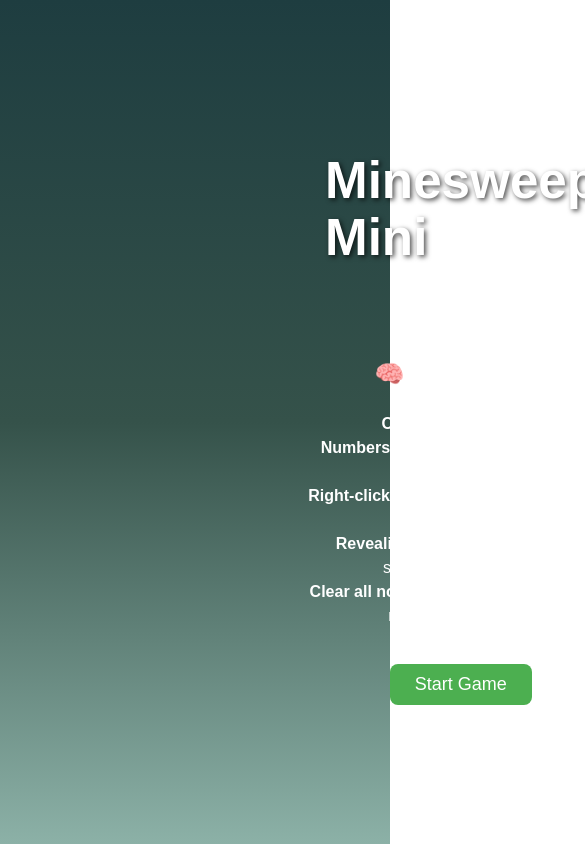
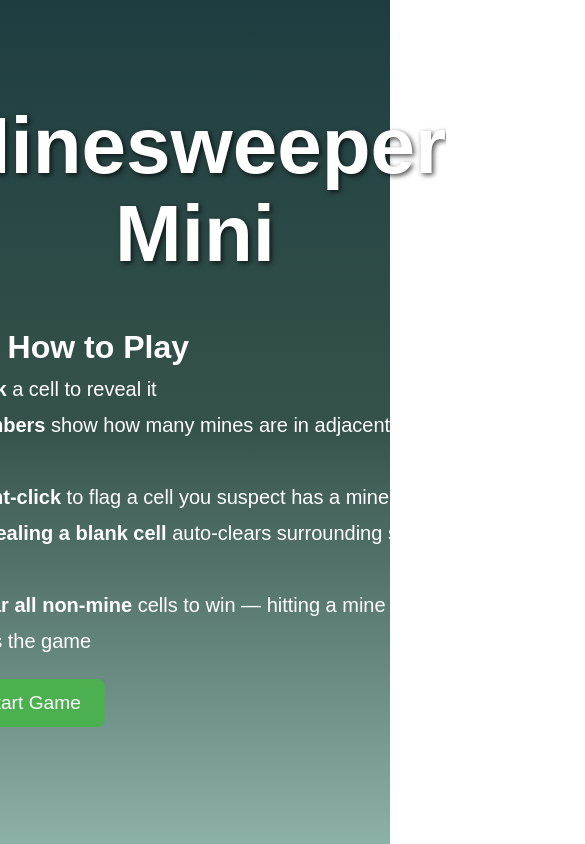
Before and after one commit to almondisrael/minesweeper-mini, a React (Vite) app: page / in a window 390 px wide. Shown: the top 844 px of the page, 585 px wide, since content can reach past the window. Built offline with nearby package versions, Linux system fonts and the light colour scheme.

Commit message:
Finalize Minesweeper game UI and logic

```diff
--- a/src/Components/GameBoard.css
+++ b/src/Components/GameBoard.css
@@ -1,17 +1,43 @@
+
+.app-container {
+  display: flex;
+  flex-direction: column;
+  align-items: center;
+  justify-content: center;
+
+  max-width: 100vw;
+  max-height: 100vh;
+  padding: 20px;
+  text-align: center;
+}
+
+* {
+  box-sizing: border-box;
+  margin: 0;
+  padding: 0;
+}
+
+body, html {
+  height: 100%;
+  background-color: #1e1e1e;
+  font-family: Arial, sans-serif;
+}
+
+
+.app-title {
+  color: #ffffff;
+  text-shadow: 2px 2px 5px rgba(0, 0, 0, 0.7);
+  font-size: 28px;
+  margin-bottom: 20px;
+}
+
 .game-board {
   display: grid;
   grid-template-columns: repeat(8, 40px);
-    grid-template-rows: repeat(8,40px);
+  grid-template-rows: repeat(8, 40px);
   gap: 1px;
-    margin: 20px auto;
-    margin-left: 350px;
 }
 
-.app-title{
-    margin-left: 325px;
-    color: #ffffff;
-    text-shadow: 2px 2px 5px rgba(0, 0, 0, 0.7);
-}
 
 .square {
   width: 40px;
@@ -20,21 +46,20 @@
   display: flex;
   justify-content: center;
   align-items: center;
-    cursor: pointer;
   font-size: 20px;
   font-weight: bold;
   user-select: none;
-    cursor: pointer;
   transition: background-color 0.2s ease;
-
+  border: none;
 }
 
 .square.opened {
-    background-color: yellow;
-    border: 1px solid green;
-    cursor: pointer;
+  background-color: #d1d1d1;
+  border: 1px solid #999;
+  color: black;
+  cursor: default;
+}
 
-}
 
 .square.flagged {
   background-color: gold;
@@ -47,15 +72,29 @@
 
 .square.default.hover {
   background-color: purple;
+}
 
-}
 .status-bar {
   display: flex;
-  justify-content: space-between;
+  justify-content: center;
   align-items: center;
-  margin: 10px;
+  gap: 20px;
   font-weight: bold;
+  margin-bottom: 15px;
+}
 
+.status-text {
+  color: #f44336;
+}
+
+.good-luck {
+  color: #4caf50;
+}
+
+.timer {
+  color: #ffffff;
+  font-size: 16px;
+  padding: 4px 8px;
 }
 
 .restart-button {
@@ -68,7 +107,6 @@
   font-size: 14px;
   cursor: pointer;
   transition: background 0.3s ease, transform 0.2s ease;
-  margin-left:300px;
 }
 
 .restart-button:hover {
@@ -77,12 +115,9 @@
 }
 
 .instructions-screen {
-  text-align: center;
   margin-top: 50px;
   padding: 20px;
   color: #fff;
-  margin-left: 275px;
-
 }
 
 .start-button {
@@ -105,19 +140,100 @@
   padding-left: 0;
 }
 
-.good-luck {
-    margin-right: 50px;
-  margin-left:400px;
-  font-weight: bold;
-  color: #4caf50;
+/* Phones */
+@media (max-width: 500px) {
+  .game-board {
+    grid-template-columns: repeat(8, 30px);
+    grid-template-rows: repeat(8, 30px);
   }
 
-.status-text {
-  margin-left: 10px;
-  font-weight: bold;
-  color: #f44336;
+  .square {
+    width: 30px;
+    height: 30px;
+    font-size: 16px;
   }
 
-.timer {
-    margin-left: 10px;
+  .restart-button {
+    font-size: 12px;
+    padding: 4px 10px;
   }
+
+  .app-title {
+    font-size: 20px;
+  }
+
+  .instructions-screen {
+    margin-top: 30px;
+    padding: 15px;
+  }
+}
+
+/* Desktop / Large Screens */
+@media (min-width: 1024px) {
+  .game-board {
+    grid-template-columns: repeat(8, 60px);
+    grid-template-rows: repeat(8, 60px);
+  }
+
+  .square {
+    width: 60px;
+    height: 60px;
+    font-size: 24px;
+  }
+}
+
+
+/* Reset margin & padding */
+* {
+  box-sizing: border-box;
+  margin: 0;
+  padding: 0;
+}
+
+html, body {
+  height: 100%;
+  width: 100%;
+  font-family: Arial, sans-serif;
+  background-color: #1e1e1e;
+
+  display: flex;
+  align-items: center;
+  justify-content: center;
+}
+
+.app-title {
+  font-size: 36px;
+  font-weight: bold;
+  text-align: center;
+  color: #ffffff;
+  margin-bottom: 20px;
+  text-shadow: 2px 2px 5px rgba(0, 0, 0, 0.7);
+}
+
+@media (max-width: 500px) {
+  .app-title {
+    font-size: 24px;
+  }
+}
+
+.instructions-screen h1.app-title {
+  font-size: 3rem;
+}
+
+.instructions-screen h2 {
+  font-size: 2rem;
+}
+
+.instructions-screen ul {
+  font-size: 1.25rem;
+  line-height: 1.8;
+}
+
+.start-button {
+  font-size: 1.2rem;
+  padding: 0.8rem 1.5rem;
+}
+
+.app-title {
+  font-size: 5rem;
+}
--- a/src/Components/GameBoard.jsx
+++ b/src/Components/GameBoard.jsx
@@ -1,7 +1,7 @@
 import React, { useState } from "react";
 import Square from "./Square";
 import Timer from "./Timer";
-import './GameBoard.css';
+import "./GameBoard.css";
 
 const getNeighbors = (index, rows, cols) => {
   const neighbors = [];
@@ -23,6 +23,10 @@ const getNeighbors = (index, rows, cols) => {
 
 const GameBoard = ({ rows = 8, cols = 8 }) => {
   const [hasStarted, setHasStarted] = useState(false);
+  const [gameOver, setGameOver] = useState(false);
+  const [gameWon, setGameWon] = useState(false);
+  const [isRunning, setIsRunning] = useState(false);
+  const [resetTrigger, setResetTrigger] = useState(0);
 
   const generateBoard = () => {
     const totalSquares = rows * cols;
@@ -55,10 +59,6 @@ const GameBoard = ({ rows = 8, cols = 8 }) => {
   };
 
   const [boardState, setBoardState] = useState(generateBoard());
-  const [gameOver, setGameOver] = useState(false);
-  const [gameWon, setGameWon] = useState(false);
-  const [isRunning, setIsRunning] = useState(false);
-  const [resetTrigger, setResetTrigger] = useState(0);
 
   const floodReveal = (board, index) => {
     const stack = [index];
@@ -82,9 +82,7 @@ const GameBoard = ({ rows = 8, cols = 8 }) => {
   };
 
   const checkWinCondition = (board) => {
-    const hasWon = board.every((cell) =>
-      cell.isMine || cell.isRevealed
-    );
+    const hasWon = board.every((cell) => cell.isMine || cell.isRevealed);
     if (hasWon) {
       setGameOver(true);
       setGameWon(true);
@@ -151,8 +149,12 @@ const GameBoard = ({ rows = 8, cols = 8 }) => {
     setBoardState(generateBoard());
     setGameOver(false);
     setGameWon(false);
+    setIsRunning(false);
     setResetTrigger((prev) => prev + 1);
-    setIsRunning(false);
+
+    if (!hasStarted) {
+      setHasStarted(true);
+    }
   };
 
   const renderBoard = () => {
@@ -187,8 +189,11 @@ const GameBoard = ({ rows = 8, cols = 8 }) => {
   );
 }
 
+
+
   return (
-  <div>
+    <div className="app-container">
+
       <div className="status-bar">
         <Timer
           isRunning={isRunning}
@@ -211,7 +216,6 @@ const GameBoard = ({ rows = 8, cols = 8 }) => {
       <div className="game-board">{renderBoard()}</div>
     </div>
   );
-
 };
 
 export default GameBoard;
--- a/src/Components/Square.jsx
+++ b/src/Components/Square.jsx
@@ -1,14 +1,14 @@
 import React from "react";
-import './Square.css';
+import "./Square.css";
 
 const Square = ({ onLeftClick, onRightClick, data }) => {
   const handleClick = () => {
-    onLeftClick();
+    if (typeof onLeftClick === "function") onLeftClick();
   };
 
   const handleRightClick = (e) => {
     e.preventDefault();
-    onRightClick(e);
+    if (typeof onRightClick === "function") onRightClick(e);
   };
 
   let display = "";
@@ -18,8 +18,6 @@ const Square = ({ onLeftClick, onRightClick, data }) => {
       display = "💣";
     } else if (data.adjacentMines > 0) {
       display = data.adjacentMines;
-    } else {
-      display = "";
     }
   } else if (data.isFlagged) {
     display = "🚩";
@@ -29,7 +27,7 @@ const Square = ({ onLeftClick, onRightClick, data }) => {
 
 
   const classNames = ["square"];
-  if (data.isRevealed) classNames.push("revealed");
+  if (data.isRevealed) classNames.push("opened");
   if (data.exploded) classNames.push("exploded");
   if (data.isFlagged) classNames.push("flagged");
   if (data.isQuestion) classNames.push("question");
--- a/src/Components/Timer.jsx
+++ b/src/Components/Timer.jsx
@@ -16,7 +16,6 @@ export default function Timer({ isRunning, isGameOver, resetTrigger }) {
   }, [isRunning, isGameOver]);
 
   useEffect(() => {
-
     setSeconds(0);
   }, [resetTrigger]);
 
@@ -27,10 +26,8 @@ export default function Timer({ isRunning, isGameOver, resetTrigger }) {
   };
 
   return (
-    <div>
-      <div className="timer">
-        {formatTime(seconds)}
-      </div>
+    <div className="timer">
+      ⏱ {formatTime(seconds)}
     </div>
   );
 }
```
Lines whose indentation alone changed are shown as unchanged.
